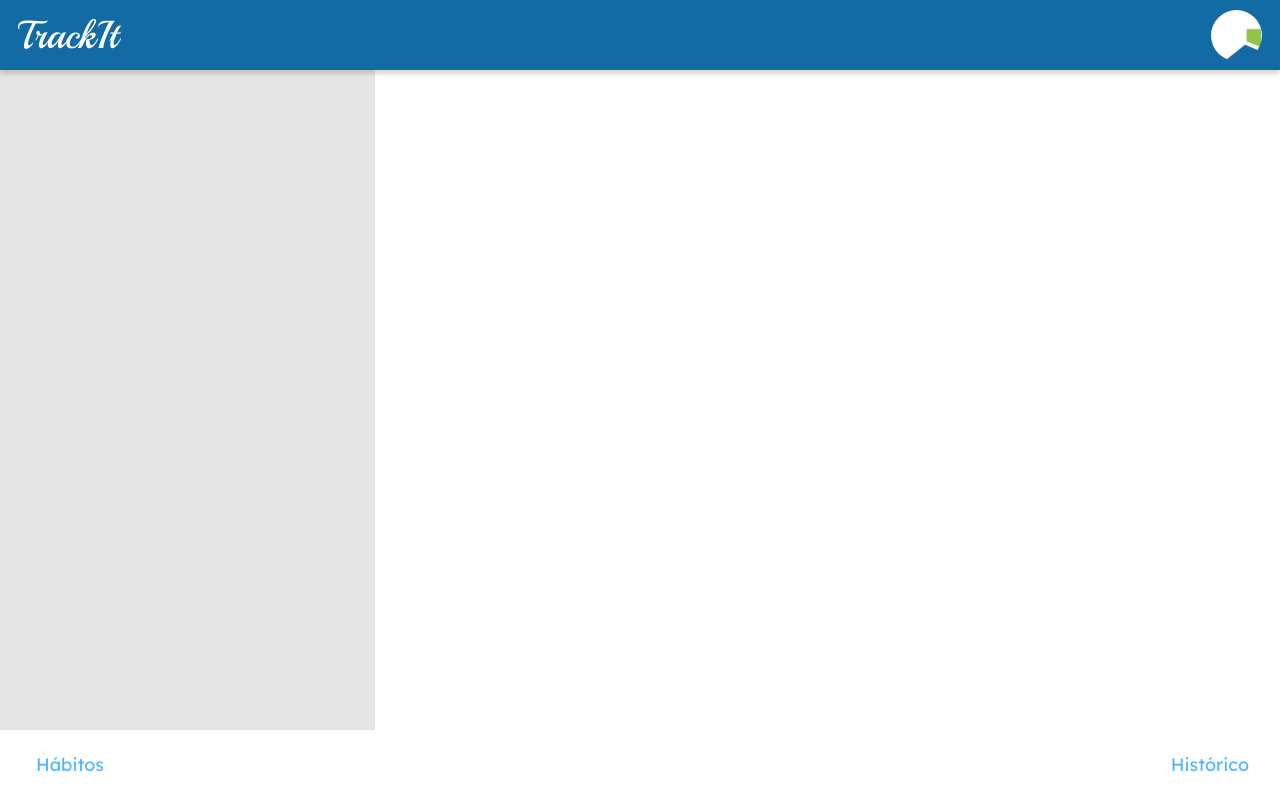
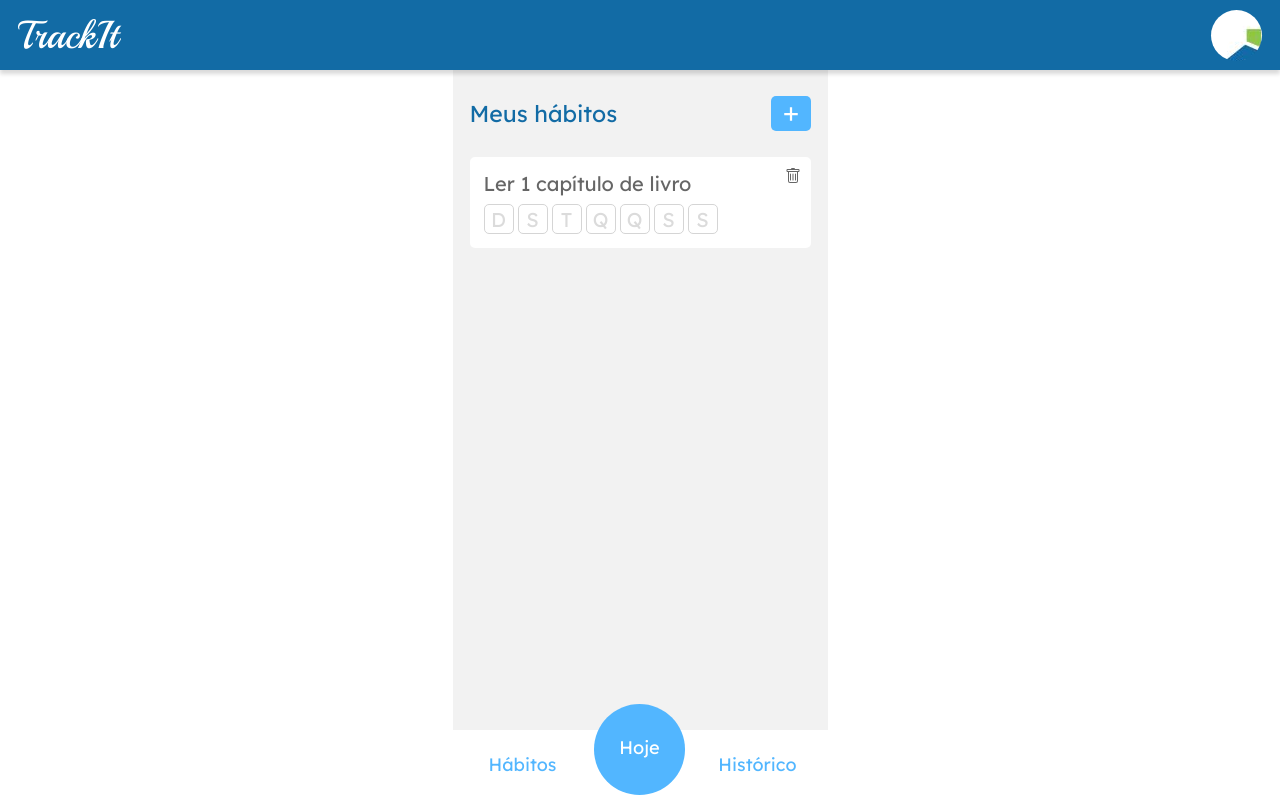
Before and after one commit to eduardosaneto/TrackIt, a React (Create React App) app: page /habitos in a window 1280 px wide. Built offline with nearby package versions, Linux system fonts and the light colour scheme.

Commit message:
Finalização do layout base do projeto

```diff
--- a/package.json
+++ b/package.json
@@ -8,10 +8,13 @@
     "@testing-library/user-event": "^12.8.3",
     "axios": "^0.21.1",
     "react": "^17.0.2",
+    "react-circular-progressbar": "^2.0.4",
     "react-dom": "^17.0.2",
+    "react-icons": "^4.2.0",
     "react-router-dom": "^5.2.0",
     "react-scripts": "4.0.3",
     "styled-components": "^5.3.0",
+    "styled-icons": "^10.33.0",
     "web-vitals": "^1.1.2"
   },
   "scripts": {
--- a/src/App.js
+++ b/src/App.js
@@ -8,6 +8,8 @@ import Register from './components/InitialPage/Register';
 import Navbar from './components/UserPages/Navbar';
 import Footer from './components/UserPages/Footer';
 import Today from './components/UserPages/Today/Today';
+import Habits from './components/UserPages/Habits/Habits';
+import History from './components/UserPages/History/History';
 
 export default function App() {
 
@@ -32,12 +34,12 @@ export default function App() {
             <Route path="/hoje" exact>
               <Today />
             </Route>
-            {/* <Route path="/habitos" exact>
+            <Route path="/habitos" exact>
               <Habits />
             </Route>
             <Route path="/historico" exact>
               <History />
-            </Route> */}
+            </Route>
             <Footer />
           </UserSection>
         </Switch>
@@ -64,6 +66,7 @@ const GlobalStyle = createGlobalStyle `
 
   button {
     font-family: 'Lexend Deca', sans-serif;
+    border: none;
   }
 
   input {
@@ -76,7 +79,7 @@ const GlobalStyle = createGlobalStyle `
     font-family: 'Lexend Deca', sans-serif;
     font-size: 20px;
     line-height: 25px;
-      color: #2c2c2c;
+    color: #666;
     }
 
   input:focus {
@@ -93,7 +96,7 @@ const GlobalStyle = createGlobalStyle `
     font-family: 'Playball', sans-serif;
   }
 
-    h2, p {
+  h2, h3, h4, p, button {
     font-family: 'Lexend Deca', sans-serif;
   }
 
@@ -118,10 +121,11 @@ const UserSection = styled.section `
   max-width: 375px;
   min-height: 100vh;
   height: 100%;
+  margin: 0px auto;
   padding: 70px 17px;
   display: flex;
   flex-direction: column;
   align-items: center;
-  background: #e5e5e5;
+  background: #f2f2f2;
   /* display: none !important; */
 `;
--- a/src/components/InitialPage/Button.js
+++ b/src/components/InitialPage/Button.js
@@ -22,7 +22,7 @@ const Button = styled.button`
     width: 100%;
     height: 45px;
     text-align: center;
-    border-radius: 4.63636px;
+    border-radius: 5px;
     border: none;
     background: #52B6FF;
     font-size: 21px;
--- a/src/components/InitialPage/Login.js
+++ b/src/components/InitialPage/Login.js
@@ -5,8 +5,6 @@ import Button from './Button';
 export default function Login() {
 
     const location = useLocation();
-
-    console.log(location);
 
     return (
         <>
--- a/src/components/InitialPage/Register.js
+++ b/src/components/InitialPage/Register.js
@@ -5,8 +5,6 @@ import Button from './Button';
 export default function Register() {
 
     const location = useLocation();
-
-    console.log(location);
 
     return (
         <>
--- a/src/components/UserPages/Footer.js
+++ b/src/components/UserPages/Footer.js
@@ -1,10 +1,31 @@
 import styled from 'styled-components';
+import { CircularProgressbar, buildStyles } from 'react-circular-progressbar';
+import 'react-circular-progressbar/dist/styles.css';
 
 export default function Footer() {
+
+    const percentage = 0;
+
     return (
         <FooterMenu>
-            <p>Hábitos</p>
-            <p>Histórico</p>
+            <div>
+                <p>Hábitos</p>
+                <div>
+                    <CircularProgressbar
+                        value={percentage}
+                        text="Hoje"
+                        background
+                        backgroundPadding={6}
+                        styles={buildStyles({
+                                backgroundColor: "#52B6FF",
+                                textColor: "#fff",
+                                pathColor: "#fff",
+                                trailColor: "transparent"
+                            })}
+                        />;
+                </div>
+                <p>Histórico</p>
+            </div>
         </FooterMenu>
     );
 }
@@ -13,18 +34,35 @@ const FooterMenu = styled.footer `
     width: 100%;
     height: 70px;
     display: flex;
-    padding: 0px 31px 0px 36px;
-    justify-content: space-between;
-    align-items: center;
     background: #fff;
     position: fixed;
     bottom: 0;
     left: 0;
-    z-index: 1;
+    z-index: 2;
+    font-family: 'Lexend Deca', sans-serif;
 
     p {
         font-size: 18px;
         line-height: 22px;
         color: #52B6FF;
     }
+
+    > div {
+        width: 375px;
+        height: 100%;
+        margin: 0 auto;
+        padding: 0px 31px 0px 36px;
+        display: flex;
+        justify-content: space-between;
+        align-items: center;
+    }
+
+    div div {
+        width: 91px;
+        height: 91px;
+        position: fixed;
+        bottom: 5px;
+        left: calc(50% - 46px);
+        z-index: 3;
+    }
 `;
--- a/src/components/UserPages/Habits/Habits.js
+++ b/src/components/UserPages/Habits/Habits.js
@@ -0,0 +1,179 @@
+import { useLocation } from 'react-router-dom';
+import styled from 'styled-components';
+import PageTitle from '../PageTitle';
+import { BsTrash } from "react-icons/bs";
+
+export default function Habits() {
+
+    const location = useLocation();
+
+    return (
+        <>
+            <PageTitle location={location}/>
+            {/* <Message>
+                <p>Você não tem nenhum hábito cadastrado ainda. Adicione um hábito para começar a trackear!</p>
+            </Message> */}
+            <Content>
+                {/* <div className="habits-data"> */}
+                    {/* <input type="text" placeholder="nome do hábito" value="" /> */}
+                    <h2>Ler 1 capítulo de livro</h2>
+                    <span>
+                        <div><p>D</p></div>
+                        <div><p>S</p></div>
+                        <div><p>T</p></div>
+                        <div><p>Q</p></div>
+                        <div><p>Q</p></div>
+                        <div><p>S</p></div>
+                        <div><p>S</p></div>
+                    </span>
+                {/* </div> */}
+                {/* <span>
+                    <button>Cancelar</button>
+                    <button>Salvar</button>
+                </span> */}
+                <BsTrash className="erase" />
+            </Content>
+        </>
+    );
+}
+
+// const Message = styled.div `
+//     width: 100%;
+//     height: 40px;
+
+//     p {
+//         font-size: 18px;
+//         line-height: 22px;
+//         color: #666;
+//     }
+// `;
+
+const Content = styled.div `
+    /* height: 180px;
+    width: 100%;
+    padding: 19px;
+    margin-bottom: 10px;
+    display: flex;
+    flex-direction: column;
+    justify-content: space-between;
+    align-items: center;
+    border-radius: 5px;
+    background: #FFFFFF; */
+
+    height: 91px;
+    width: 100%;
+    padding: 14px;
+    margin-bottom: 10px;
+    display: flex;
+    flex-direction: column;
+    justify-content: space-between;
+    align-items: flex-start;
+    border-radius: 5px;
+    background: #FFFFFF;
+    position: relative;
+
+
+    h2 {
+        font-size: 20px;
+        line-height: 25px;
+        color: #666;
+        margin-bottom: 8px;
+    }
+
+    span {
+        width: 100%;
+        height: 40px;
+        display: flex;
+        justify-content: flex-start;
+        align-items: center;
+    }
+
+    div {
+        width: 30px;
+        height: 30px;
+        margin-right: 4px;
+        display: flex;
+        justify-content: center;
+        align-items: center;
+        border: 1px solid #D5D5D5;
+        border-radius: 5px;
+    }
+
+    p {
+        font-size: 20px;
+        line-height: 25px;
+        color: #DBDBDB;
+    }
+
+    .erase {
+        font-size: 16px;
+        color: #666666;
+        position: absolute;
+        top: 11px;
+        right: 10px;
+    }
+
+    /* input {
+        margin-bottom: 2px;
+
+    }
+
+    > div {
+        width: 100%;
+        display: flex;
+        flex-direction: column;
+        justify-content: space-between;
+        align-items: center;
+    }
+
+    span {
+        width: 100%;
+        height: 40px;
+        display: flex;
+        justify-content: flex-end;
+        align-items: center;
+    }
+
+    div span {
+        width: 100%;
+        display: flex;
+        justify-content: flex-start;
+        align-items: center;
+    }
+
+    div div {
+        width: 30px;
+        height: 30px;
+        margin-right: 4px;
+        display: flex;
+        justify-content: center;
+        align-items: center;
+        border: 1px solid #D5D5D5;
+        border-radius: 5px;
+    }
+
+    p {
+        font-size: 20px;
+        line-height: 25px;
+        color: #DBDBDB;
+    }
+
+    button {
+        width: 84px;
+        height: 35px;
+        border-radius: 5px;
+        font-size: 15.976px;
+        line-height: 20px;
+    }
+
+    button:first-child {
+        background: #fff;
+        color: #52B6FF;
+    }
+
+    button:last-child {
+        margin-left: 15px;
+        background: #52B6FF;
+        color: #fff;
+    } */
+`;
--- a/src/components/UserPages/History/History.js
+++ b/src/components/UserPages/History/History.js
@@ -0,0 +1,28 @@
+import { useLocation } from 'react-router-dom';
+import styled from 'styled-components';
+import PageTitle from '../PageTitle';
+
+export default function History() {
+
+    const location = useLocation();
+
+    return (
+        <>
+            <PageTitle location={location}/>
+            <Message>
+                <p>Em breve você poderá ver o histórico dos seus hábitos aqui!</p>
+            </Message>
+        </>
+    );
+}
+
+const Message = styled.div `
+    width: 100%;
+    height: 40px;
+
+    p {
+        font-size: 18px;
+        line-height: 22px;
+        color: #666;
+    }
+`;
--- a/src/components/UserPages/Navbar.js
+++ b/src/components/UserPages/Navbar.js
@@ -23,7 +23,7 @@ const Header = styled.header `
     position: fixed;
     top: 0;
     left: 0;
-    z-index: 1;
+    z-index: 2;
 
     h1 {
         font-size: 39px;
--- /dev/null
+++ b/src/components/UserPages/PageTitle.js
@@ -0,0 +1,82 @@
+import styled from 'styled-components';
+import { GoPlus } from "react-icons/go";
+
+export default function PageTitle({location}){
+
+    if(location.pathname === "/hoje") {
+        return (
+            <Title>
+                <div>
+                    <h2>Segunda, 17/05</h2>
+                    <h3>Nenhum hábito concluído ainda</h3>
+                </div>
+            </Title>
+        );
+    } else if (location.pathname === "/habitos") {
+        return (
+            <Title>
+                <div>
+                    <h2>Meus hábitos</h2>
+                </div>
+                <button>
+                    <GoPlus className="plus"/>
+                </button>
+            </Title>
+        );
+    } else if (location.pathname === "/historico") {
+        return (
+            <Title>
+                <div>
+                    <h2>Histórico</h2>
+                </div>
+            </Title>
+        );
+    }
+}
+
+const Title = styled.div `
+    height: 45px;
+    width: 100%;
+    margin: 21px 0;
+    display: flex;
+    justify-content: flex-start;
+    align-items: center;
+    position: relative;
+
+    div {
+        display: flex;
+        flex-direction: column;
+        justify-content: space-evenly;
+        align-items: flex-start;
+    }
+
+    h2 {
+        font-size: 23px;
+        line-height: 29px;
+        color: #126BA5;
+    }
+
+    h3 {
+        font-size: 18px;
+        line-height: 22px;
+        color: #BABABA;
+    }
+
+    button {
+        width: 40px;
+        height: 35px;
+        display: flex;
+        justify-content: center;
+        align-items: center;
+        border-radius: 5px;
+        border: none;
+        background:  #52B6FF;
+        position: absolute;
+        right: 0;
+    }
+
+    .plus {
+        font-size: 18px;
+        color: #fff;
+    }
+`;
--- a/src/components/UserPages/Today/Today.js
+++ b/src/components/UserPages/Today/Today.js
@@ -1,22 +1,73 @@
+import { useLocation } from 'react-router-dom';
 import styled from 'styled-components';
+import PageTitle from '../PageTitle';
+import { FaCheck } from "react-icons/fa";
 
 export default function Today() {
+
+    const location = useLocation();
+
     return (
         <>
-            <DIV>
-                <h2>Teste</h2>
-            </DIV>
+            <PageTitle location={location}/>
+            <Content>
+                <div>
+                    <h2>Ler 1 capítulo de livro</h2>
+                    <h3>Sequência atual: 3 dias</h3>
+                    <h4>Seu recorde: 5 dias</h4>
+                </div>
+                <div>
+                    <FaCheck className="check"/>
+                </div>
+            </Content>
         </>
     );
 }
 
-const DIV = styled.div `
-    height: 100%;
+const Content = styled.div `
+    height: 94px;
     width: 100%;
+    padding: 13px;
+    margin-bottom: 10px;
+    display: flex;
+    justify-content: space-between;
+    align-items: center;
+    border-radius: 5px;
+    background: #FFFFFF;
 
-    div {
-        height: 100px;
-        width: 100%;
+    div:first-child {
+        display: flex;
+        flex-direction: column;
+        justify-content: center;
+        align-items: flex-start;
     }
 
+    h2 {
+        font-size: 20px;
+        line-height: 25px;
+        color: #666;
+        margin-bottom: 7px;
+    }
+
+    h3, h4 {
+        font-size: 13px;
+        line-height: 16px;
+        color: #666;
+    }
+
+    div:last-child {
+        width: 69px;
+        height: 69px;
+        display: flex;
+        justify-content: center;
+        align-items: center;
+        border: 1px solid #E7E7E7;
+        border-radius: 5px;
+        background: #EBEBEB;
+    }
+
+    .check {
+        font-size: 35px;
+        color: #fff;
+    }
 `;
```
Also changed, not shown: 1 other file (tests, documents, lock files or other folders). Lines whose indentation alone changed are shown as unchanged.
